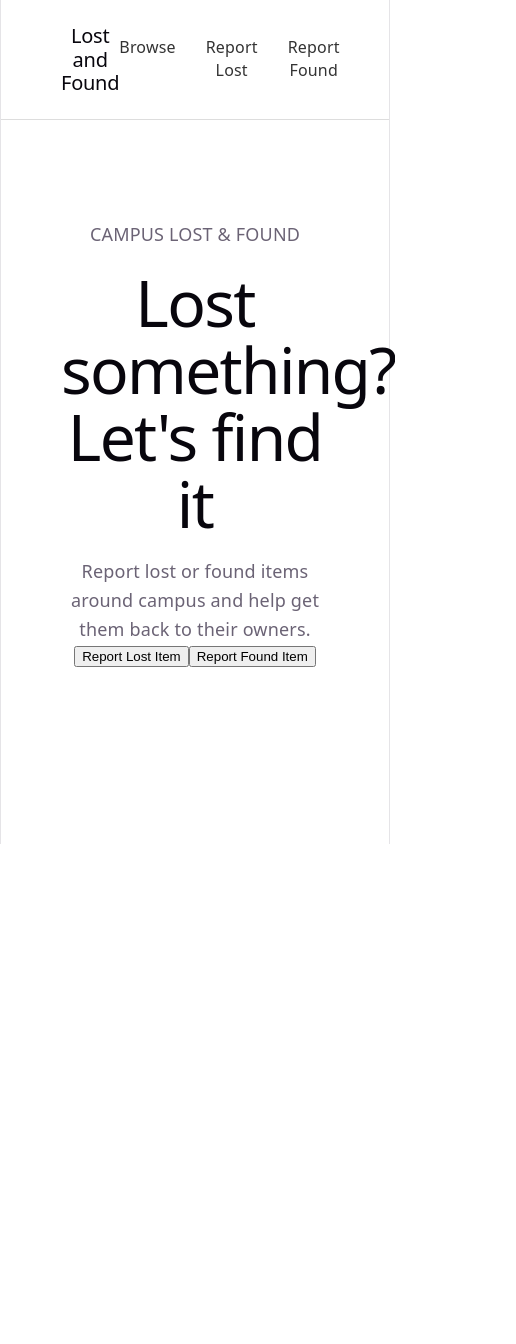
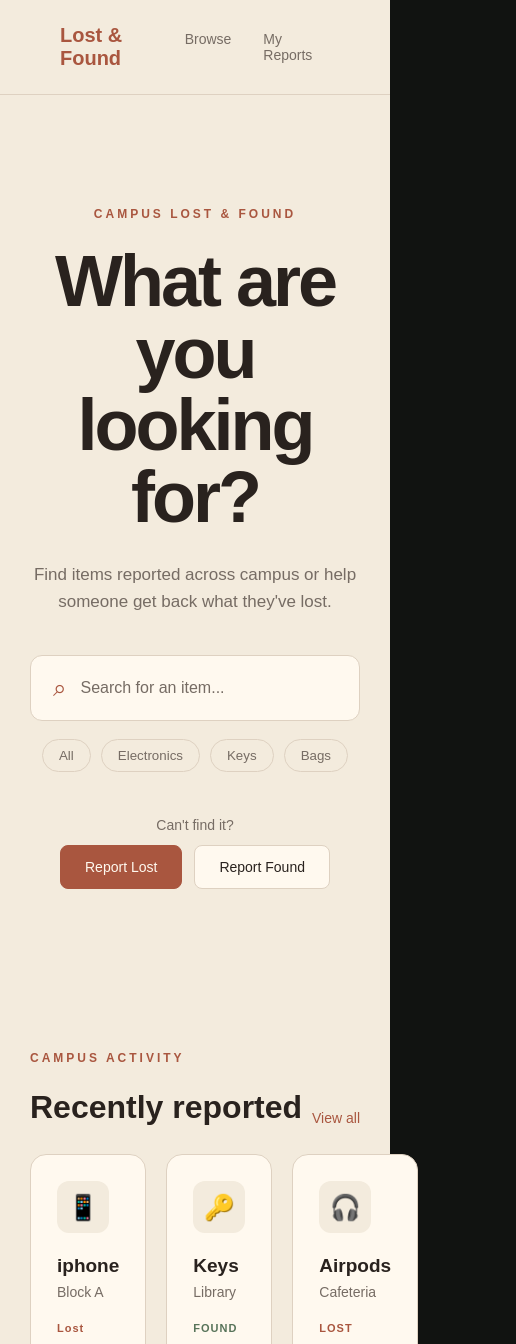
Before and after one commit to sowmyadurga08-ctrl/Lost-and-Found, a React (Vite) app in the folder lost-and-found/: page / in a window 390 px wide. Shown: the top 1344 px of the page, 516 px wide, since content can reach past the window. Before the commit the page ends 844 px from the top, so only its background shows below. Built offline with nearby package versions, Linux system fonts and the light colour scheme.

Commit message:
Add possible matches section

```diff
--- a/lost-and-found/src/App.css
+++ b/lost-and-found/src/App.css
@@ -1,7 +1,7 @@
 .app {
   min-height: 100vh;
-  background: #f7f7f5;
-  color: #1f1f1f;
+  background: #f3ebdd;
+  color: #29221e;
 }
 
 .navbar {
@@ -9,40 +9,309 @@
   justify-content: space-between;
   align-items: center;
   padding: 24px 60px;
-  border-bottom: 1px solid #ddd;
+  border-bottom: 1px solid #ded1c1;
 }
 
 .navbar h2 {
   margin: 0;
+  color: #a9563f;
+  font-size: 20px;
 }
 
 .navbar nav {
   display: flex;
-  gap: 30px;
+  gap: 32px;
 }
 
 .navbar a {
+  color: #766c64;
   text-decoration: none;
-  color: #333;
+  font-size: 14px;
+}
+
+.navbar a:hover {
+  color: #a9563f;
 }
 
 .hero {
-  padding: 100px 60px;
+  max-width: 850px;
+  margin: 0 auto;
+  padding: 100px 30px 80px;
   text-align: center;
 }
 
-.hero-text {
-  max-width: 750px;
-  margin: auto;
+.eyebrow {
+  color: #a9563f;
+  font-size: 12px;
+  font-weight: bold;
+  letter-spacing: 3px;
+  margin-bottom: 24px;
 }
 
 .hero h1 {
-  font-size: 64px;
-  line-height: 1.05;
-  margin: 20px 0;
+  color: #29221e;
+  font-size: 72px;
+  line-height: 1;
+  letter-spacing: -3px;
+  margin: 0;
 }
 
-.hero p {
-  font-size: 18px;
+.hero-description {
+  max-width: 560px;
+  margin: 28px auto;
+  color: #766c64;
+  font-size: 17px;
   line-height: 1.6;
 }
+
+.search-box {
+  display: flex;
+  align-items: center;
+  gap: 12px;
+  max-width: 620px;
+  margin: 40px auto 18px;
+  padding: 18px 22px;
+  background: #fff9ef;
+  border: 1px solid #ded1c1;
+  border-radius: 12px;
+  text-align: left;
+}
+
+.search-box span {
+  color: #a9563f;
+  font-size: 24px;
+}
+
+.search-box input {
+  width: 100%;
+  border: none;
+  outline: none;
+  background: transparent;
+  color: #29221e;
+  font-size: 16px;
+}
+
+.search-box input::placeholder {
+  color: #766c64;
+}
+
+.categories {
+  display: flex;
+  justify-content: center;
+  gap: 10px;
+}
+
+.categories button {
+  padding: 8px 16px;
+  border: 1px solid #ded1c1;
+  border-radius: 20px;
+  background: transparent;
+  color: #766c64;
+  cursor: pointer;
+}
+
+.categories button:hover {
+  border-color: #a9563f;
+  color: #a9563f;
+}
+
+.report-text {
+  margin: 45px 0 12px;
+  color: #766c64;
+  font-size: 14px;
+}
+
+.buttons {
+  display: flex;
+  justify-content: center;
+  gap: 12px;
+}
+
+.buttons button {
+  padding: 13px 24px;
+  border-radius: 8px;
+  font-size: 14px;
+  cursor: pointer;
+}
+
+.primary-button {
+  border: 1px solid #a9563f;
+  background: #a9563f;
+  color: #fff9ef;
+}
+
+.secondary-button {
+  border: 1px solid #ded1c1;
+  background: #fff9ef;
+  color: #29221e;
+}
+
+.primary-button:hover {
+  background: #8f4735;
+}
+
+.secondary-button:hover {
+  border-color: #a9563f;
+  color: #a9563f;
+}
+
+.recent{
+  max-width: 1100px;
+  margin: 0 auto;
+  padding: 70px 30px 100px;
+}
+
+.section-heading {
+  display: flex;
+  justify-content: space-between;
+  align-items: end;
+  margin-bottom: 28px;
+}
+
+.section-heading .eyebrow {
+  margin-bottom: 0 0 8px;
+  text-align: left;
+}
+
+.section-heading h2 {
+  margin: 0;
+  color: #29221e;
+  font-size: 32px;
+}
+
+.section-heading a {
+  color: #a9563f;
+  text-decoration: none;
+  font-size: 14px;
+}
+
+.items {
+  display: grid;
+  grid-template-columns: repeat(3,1fr);
+  gap: 20px;
+}
+
+.item-card {
+  padding: 26px;
+  background: #fff9ef;
+  border: 1px solid #ded1c1;
+  border-radius: 16px;
+  text-align: left;
+  transition: all 0.2s, box-shadow 0.2s;
+}
+
+.item-card:hover {
+  transform: translateY(-4px);
+  box-shadow: 0 12px 30px rgba(80,50,35,0.1);
+}
+
+.item-card:hover{
+  transform: translateY(-4px);
+  box-shadow: 0 12px 30px rgba(80,50,35,0.1);
+}
+
+.item-icon {
+  width: 52px;
+  height: 52px;
+  display: flex;
+  justify-content: center;
+  align-items: center;
+  background: #f3ebdd;
+  border-radius: 12px;
+  font-size: 25px;
+  margin-bottom: 22px;
+}
+
+.item-card h3 {
+  margin: 0 0 7px;
+  color: #29221e;
+  font-size: 19px;
+}
+
+.item-card p {
+  margin: 0 0 18px;
+  color: #766c64;
+  font-size: 14px;
+}
+
+.item-card span{
+  font-size: 11px;
+  font-weight: bold;
+  letter-spacing: 1px;
+}
+
+.lost {
+  color: #a9563f;
+}
+
+.found {
+  color: #58745a;
+}
+
+.matches{
+  max-width: 1100px;
+  margin: 0 auto;
+  padding: 20px 30px 100px;
+}
+
+.match-items{
+  display: grid;
+  grid-template-columns: repeat(2,1fr);
+  gap: 20px;
+}
+
+.match-card {
+  display: flex;
+  align-items: center;
+  gap: 20px;
+  padding: 26px;
+  background: #fff9ef;
+  border: 1px solid #ded1c1;
+  border-radius: 16px;
+  transition: all 0.2s, box-shadow 0.2s;
+}
+
+.match-card:hover {
+  transform: translateY(-4px);
+  box-shadow: 0 12px 30px rgba(80,50,35,0.1);
+}
+
+.match-icon {
+  width: 64px;
+  height: 64px;
+  display: flex;
+  justify-content: center;
+  align-items: center;
+  flex-shrink: 0;
+  background: #f3ebdd;
+  border-radius: 14px;
+  font-size: 30px;
+}
+
+.match-info h3 {
+  margin: 0 0 6px;
+  color: #29221e;
+  font-size: 19px;
+}
+
+.match-info p {
+  margin: 0 0 16px;
+  color: #766c64;
+  font-size: 14px;
+}
+
+.match-score{
+  display: flex;
+  align-items: baseline;
+  gap: 7px;
+}
+
+.match-score strong {
+  color: #a9563f;
+  font-size: 22px;
+}
+
+.match-score span {
+  color: #766c64;
+  font-size: 12px;
+}
--- a/lost-and-found/src/App.jsx
+++ b/lost-and-found/src/App.jsx
@@ -1,36 +1,125 @@
 import './App.css'
+
 function App() {
   return (
-    <div>
-      <header className = "navbar">
-        <h2>Lost and Found</h2>
+    <div className="app">
+
+      <header className="navbar">
+        <h2>Lost & Found</h2>
+
         <nav>
-          <a href = "#">Browse</a>
-          <a href="#">Report Lost</a>
-          <a href="#">Report Found</a>
+          <a href="#">Browse</a>
+          <a href="#">My Reports</a>
         </nav>
       </header>
-      <section className="hero">
-        <div className="hero-text">
-          <p className="small-heading">CAMPUS LOST & FOUND</p>
+
+      <main>
+
+        <section className="hero">
+
+          <p className="eyebrow">CAMPUS LOST & FOUND</p>
+
           <h1>
-            Lost something?
-            <br />
-            Let's find it
+            What are you<br />
+            looking for?
           </h1>
-          <p>
-            Report lost or found items around campus
-            and help get them back to their owners.
+
+          <p className="hero-description">
+            Find items reported across campus or help someone
+            get back what they've lost.
           </p>
-        <div className="buttons">
-          <button>Report Lost Item</button>
-          <button>Report Found Item</button>
+
+          <div className="search-box">
+            <span>⌕</span>
+            <input
+              type="text"
+              placeholder="Search for an item..."
+            />
+          </div>
+
+          <div className="categories">
+            <button>All</button>
+            <button>Electronics</button>
+            <button>Keys</button>
+            <button>Bags</button>
+          </div>
+
+          <p className="report-text">Can't find it?</p>
+
+          <div className="buttons">
+            <button className="primary-button">Report Lost</button>
+            <button className="secondary-button">Report Found</button>
+          </div>
+
+        </section>
+
+        <section className="recent">
+          <div className="section-heading">
+            <div>
+              <p className="eyebrow">CAMPUS ACTIVITY</p>
+              <h2>Recently reported</h2>
+            </div>
+            <a href="#">View all</a>
+          </div>
+          <div className="items">
+            <div className="item-card">
+              <div className="item-icon">📱</div>
+              <h3>iphone</h3>
+              <p>Block A</p>
+              <span className="lost">Lost</span>
+            </div>
+            <div className="item-card">
+              <div className="item-icon">🔑</div>
+              <h3>Keys</h3>
+              <p>Library</p>
+              <span className="found">FOUND</span>
+            </div>
+            <div className="item-card">
+              <div className="item-icon">🎧</div>
+              <h3>Airpods</h3>
+              <p>Cafeteria</p>
+              <span className="lost">LOST</span>
+            </div>
+          </div>
+        </section>
+
+        <section className="matches">
+          <div className="section-heading">
+            <div>
+              <p className="eyebrow">SMART MATCHING</p>
+              <h2>Possible matches</h2>
+            </div>
+            <a href="#">View all</a>
+          </div>
+          <div className="match-items">
+            <div className="match-card">
+              <div className="match-icon">🎧</div>
+              <div className="match-info">
+                <h3>Airpods</h3>
+                <p>Found near Cafeteria</p>
+                <div className="match-score">
+                  <strong>87%</strong>
+                  <span>possible match</span>
+                </div>
+              </div>
+          </div>
+          <div className="match-card">
+            <div className="match-icon">🎒</div>
+            <div className="match-info">
+              <h3>Black Backpack</h3>
+              <p>Reported near Block A</p>
+              <div className="match-score">
+                <strong>76%</strong>
+                <span>possible match</span>
+              </div>
+            </div>
+          </div>
         </div>
-      </div>
-    </section>
+        </section>
+      </main>
+
     </div>
-
-
   )
 }
+
 export default App
--- a/lost-and-found/src/index.css
+++ b/lost-and-found/src/index.css
@@ -1,111 +1,9 @@
-:root {
-  --text: #6b6375;
-  --text-h: #08060d;
-  --bg: #fff;
-  --border: #e5e4e7;
-  --code-bg: #f4f3ec;
-  --accent: #aa3bff;
-  --accent-bg: rgba(170, 59, 255, 0.1);
-  --accent-border: rgba(170, 59, 255, 0.5);
-  --social-bg: rgba(244, 243, 236, 0.5);
-  --shadow:
-    rgba(0, 0, 0, 0.1) 0 10px 15px -3px, rgba(0, 0, 0, 0.05) 0 4px 6px -2px;
-
-  --sans: system-ui, 'Segoe UI', Roboto, sans-serif;
-  --heading: system-ui, 'Segoe UI', Roboto, sans-serif;
-  --mono: ui-monospace, Consolas, monospace;
-
-  font: 18px/145% var(--sans);
-  letter-spacing: 0.18px;
-  color-scheme: light dark;
-  color: var(--text);
-  background: var(--bg);
-  font-synthesis: none;
-  text-rendering: optimizeLegibility;
-  -webkit-font-smoothing: antialiased;
-  -moz-osx-font-smoothing: grayscale;
-
-  @media (max-width: 1024px) {
-    font-size: 16px;
-  }
-}
-
-@media (prefers-color-scheme: dark) {
-  :root {
-    --text: #9ca3af;
-    --text-h: #f3f4f6;
-    --bg: #16171d;
-    --border: #2e303a;
-    --code-bg: #1f2028;
-    --accent: #c084fc;
-    --accent-bg: rgba(192, 132, 252, 0.15);
-    --accent-border: rgba(192, 132, 252, 0.5);
-    --social-bg: rgba(47, 48, 58, 0.5);
-    --shadow:
-      rgba(0, 0, 0, 0.4) 0 10px 15px -3px, rgba(0, 0, 0, 0.25) 0 4px 6px -2px;
-  }
-
-  #social .button-icon {
-    filter: invert(1) brightness(2);
-  }
+* {
+  box-sizing: border-box;
 }
 
 body {
   margin: 0;
+  background: #111311;
+  font-family: Arial, sans-serif;
 }
-
-#root {
-  width: 1126px;
-  max-width: 100%;
-  margin: 0 auto;
-  text-align: center;
-  border-inline: 1px solid var(--border);
-  min-height: 100svh;
-  display: flex;
-  flex-direction: column;
-  box-sizing: border-box;
-}
-
-h1,
-h2 {
-  font-family: var(--heading);
-  font-weight: 500;
-  color: var(--text-h);
-}
-
-h1 {
-  font-size: 56px;
-  letter-spacing: -1.68px;
-  margin: 32px 0;
-  @media (max-width: 1024px) {
-    font-size: 36px;
-    margin: 20px 0;
-  }
-}
-h2 {
-  font-size: 24px;
-  line-height: 118%;
-  letter-spacing: -0.24px;
-  margin: 0 0 8px;
-  @media (max-width: 1024px) {
-    font-size: 20px;
-  }
-}
-p {
-  margin: 0;
-}
-
-code,
-.counter {
-  font-family: var(--mono);
-  display: inline-flex;
-  border-radius: 4px;
-  color: var(--text-h);
-}
-
-code {
-  font-size: 15px;
-  line-height: 135%;
-  padding: 4px 8px;
-  background: var(--code-bg);
-}
```
